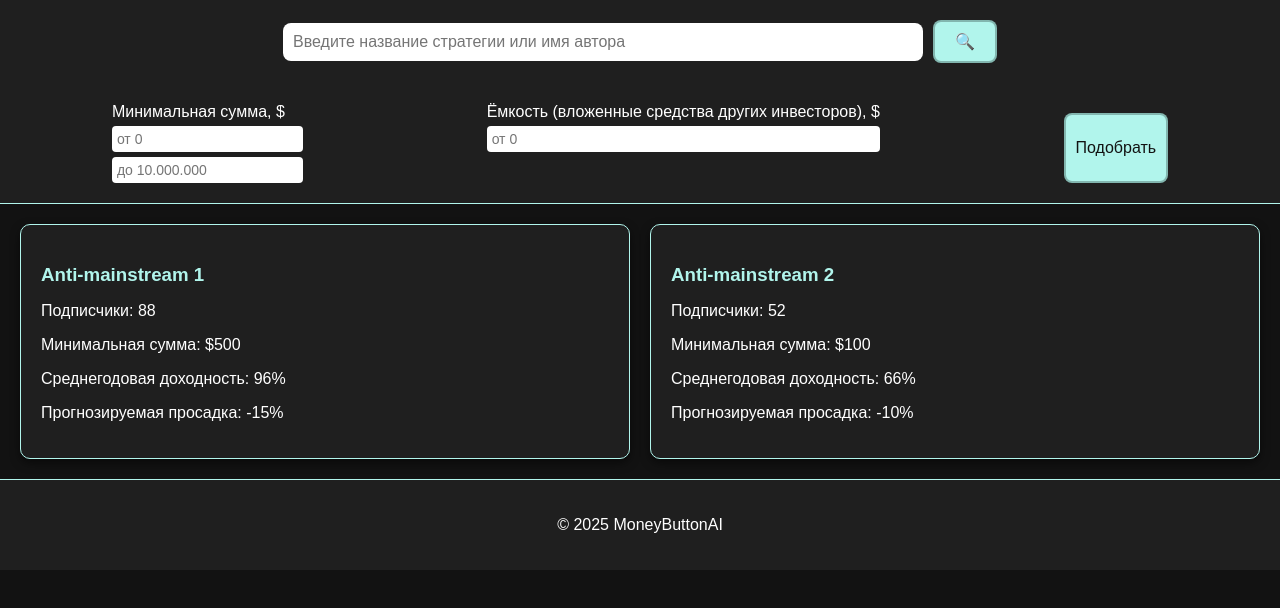
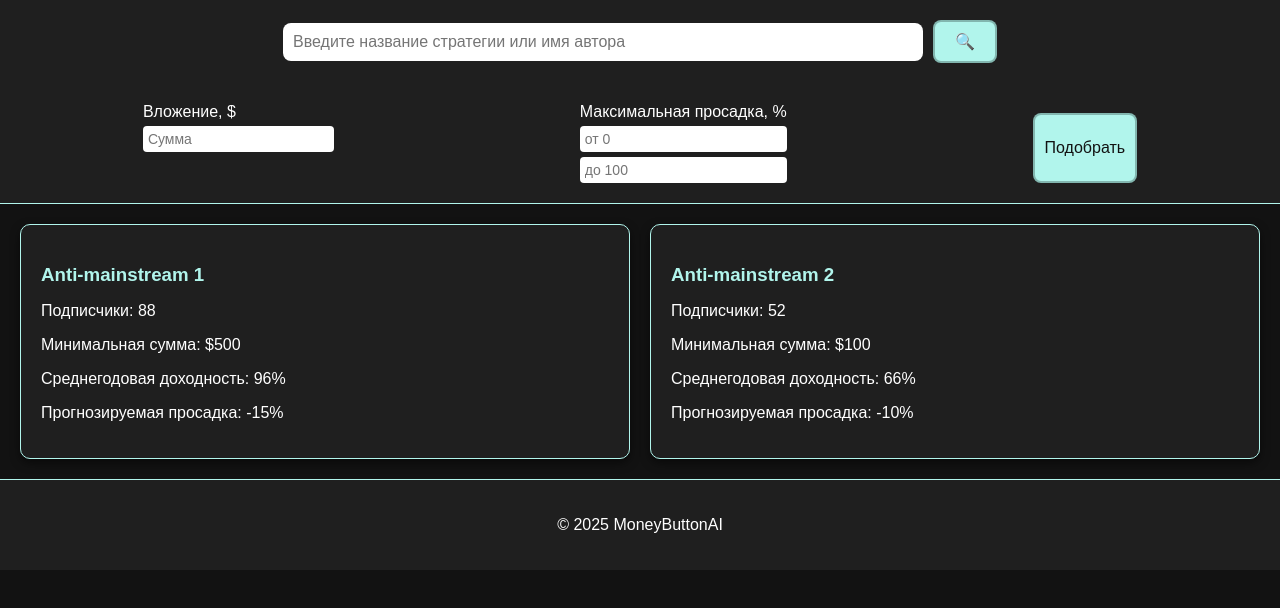
Before and after one commit to PolyMGLA/ups_trading, a SvelteKit app in the folder src/frontend/: page /screener in a window 1280 px wide. Shown: the top 608 px of the page. Built offline with nearby package versions, Linux system fonts and the light colour scheme.

Commit message:
Fixed: deleted minmax, added max drowdown parameter

```diff
--- a/src/frontend/src/routes/screener/+page.svelte
+++ b/src/frontend/src/routes/screener/+page.svelte
@@ -3,7 +3,7 @@
     let minAmountTo = "";
 
     function filterStrategies() {
-      alert(`Фильтр будет применен с параметрами: от ${minAmountFrom || 0} до ${minAmountTo || "3 000 000"}`);
+      alert(`Фильтр будет применен с параметрами: от ${minAmountFrom || 0} до ${minAmountTo || "100"}`);
       window.location.href = '/';
     }
   </script>
@@ -119,7 +119,16 @@
   <main>
     <section class="filters">
       <div class="filter-group">
-        <span>Минимальная сумма, $</span>
+        <span>Вложение, $</span>
+        <input
+          type="number"
+          placeholder="Сумма"
+          class="filter-input"
+          bind:value={minAmountFrom}
+        />
+      </div>
+      <div class="filter-group">
+        <span>Максимальная просадка, %</span>
         <input
           type="number"
           placeholder="от 0"
@@ -128,18 +137,9 @@
         />
         <input
           type="number"
-          placeholder="до 10.000.000"
+          placeholder="до 100"
           class="filter-input"
           bind:value={minAmountTo}
-        />
-      </div>
-      <div class="filter-group">
-        <span>Ёмкость (вложенные средства других инвесторов), $</span>
-        <input
-          type="number"
-          placeholder="от 0"
-          class="filter-input"
-          bind:value={minAmountFrom}
         />
       </div>
       <button class="filter-button" on:click={filterStrategies}>Подобрать</button>
```
